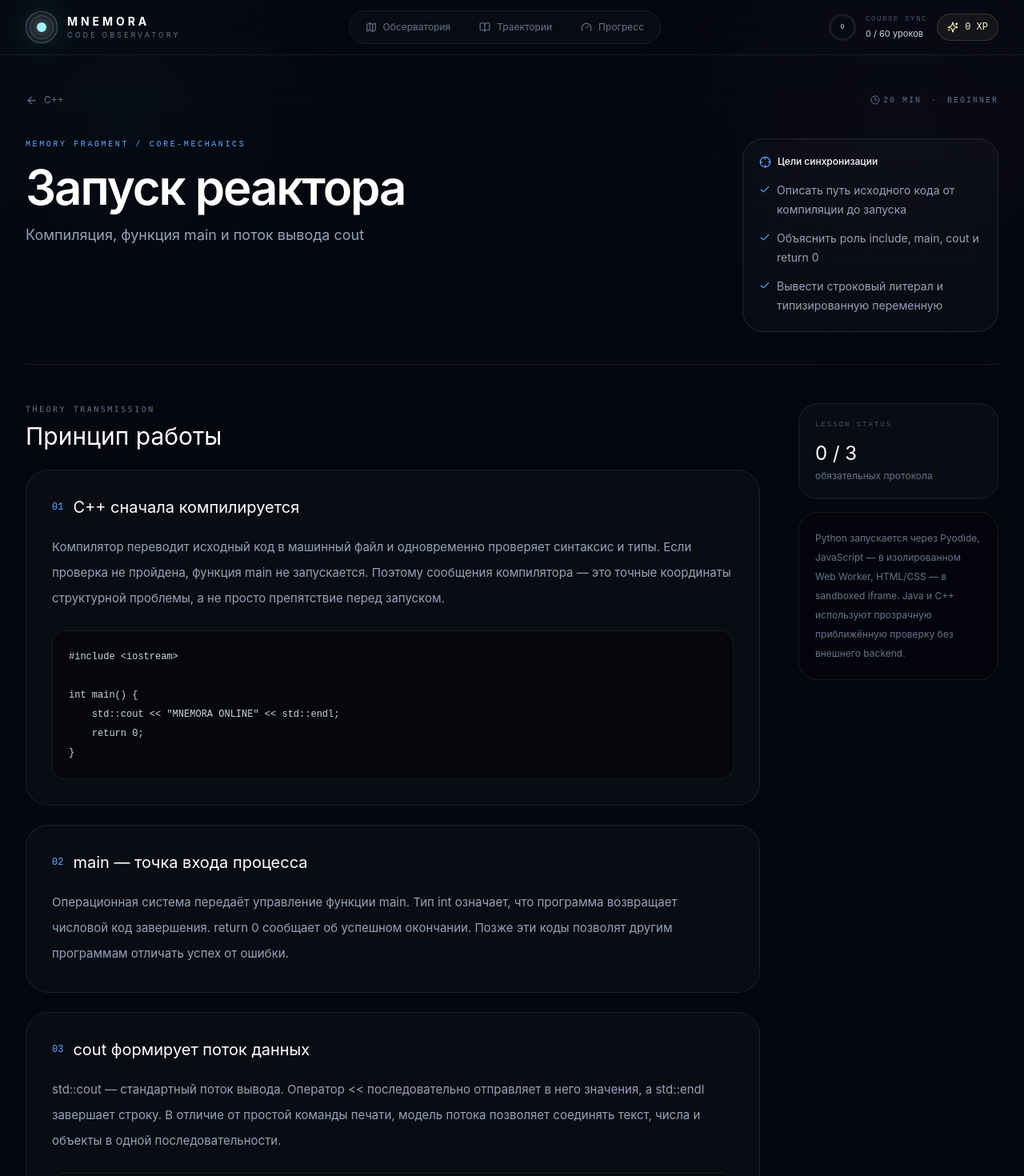
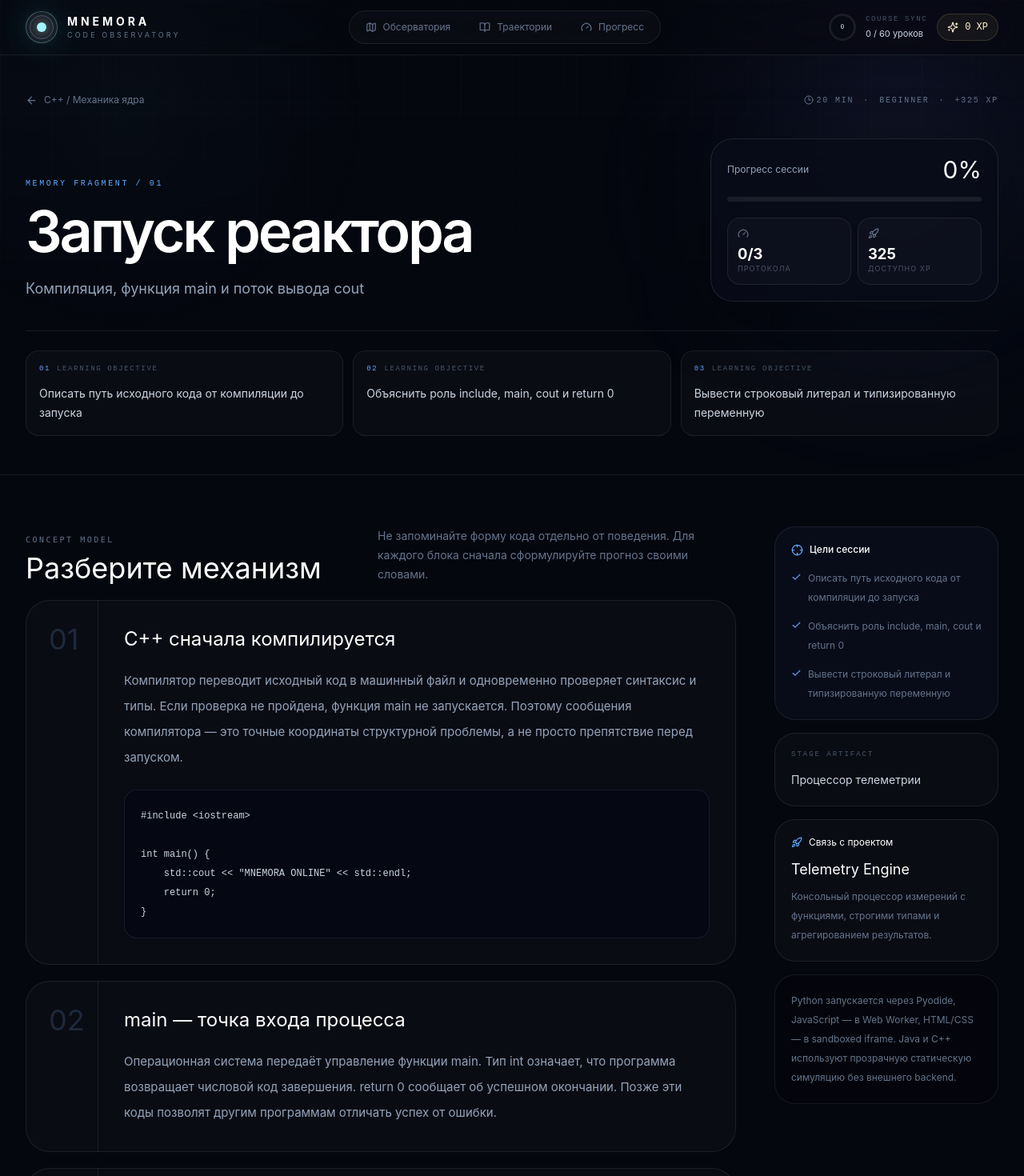
Before and after one commit to markofornoliak/MNEMORA, a React (Vite) app: page /#/lesson/cpp-core-mechanics-01 in a window 1280 px wide. Shown: the top 1470 px of the page at 80% size. Built offline with nearby package versions, Linux system fonts and the light colour scheme.

Commit message:
Redesign lesson learning workspace

```diff
--- a/src/pages/LessonPage.tsx
+++ b/src/pages/LessonPage.tsx
@@ -1,6 +1,19 @@
-import { ArrowLeft, ArrowRight, Check, Clock3, Crosshair, Sparkles } from 'lucide-react';
+import {
+  ArrowLeft,
+  ArrowRight,
+  Check,
+  CheckCircle2,
+  Clock3,
+  Code2,
+  Crosshair,
+  Gauge,
+  Lightbulb,
+  Rocket,
+  Sparkles
+} from 'lucide-react';
 import { Link, Navigate, useParams } from 'react-router-dom';
 import { CodeLab } from '../components/CodeLab';
+import { ProgressBar } from '../components/ProgressBar';
 import { TaskWorkbench } from '../components/TaskWorkbench';
 import { getAdjacentLessons, getLesson, getTrack } from '../data/registry';
 import { completeLesson } from '../features/progress/progressStore';
@@ -14,36 +27,95 @@ export function LessonPage() {
   const progress = useProgress();
   useDocumentTitle(lesson?.title ?? 'Урок');
   if (!lesson || !track) return <Navigate to="/tracks" replace />;
+
   const adjacent = getAdjacentLessons(lesson);
-  const coreTasksComplete = lesson.tasks.every((task) => progress.completedTasks.includes(task.id));
+  const world = track.worlds.find((item) => item.id === lesson.worldId) ?? track.worlds[0];
+  const worldIndex = Math.max(0, track.worlds.findIndex((item) => item.id === lesson.worldId));
+  const connectedProject = track.projects[worldIndex];
+  const completedCore = lesson.tasks.filter((task) => progress.completedTasks.includes(task.id)).length;
+  const coreTasksComplete = completedCore === lesson.tasks.length;
   const lessonComplete = progress.completedLessons.includes(lesson.id);
+  const lessonProgress = Math.round((completedCore / lesson.tasks.length) * 100);
+  const availableXp = lesson.tasks.reduce((sum, task) => sum + task.xp, 0) + lesson.bonusTask.xp + 100;
 
   return (
-    <div className="mx-auto max-w-[1300px] px-4 py-8 md:px-8 md:py-12">
-      <div className="flex flex-wrap items-center justify-between gap-4">
-        <Link to={`/track/${track.id}`} className="inline-flex items-center gap-2 text-xs text-slate-500 transition hover:text-white"><ArrowLeft size={15} /> {track.name}</Link>
-        <div className="flex items-center gap-3 font-mono text-[10px] uppercase tracking-[0.2em] text-slate-500"><span className="inline-flex items-center gap-1"><Clock3 size={12} /> {lesson.duration} min</span><span>·</span><span>{lesson.difficulty}</span></div>
-      </div>
+    <div>
+      <section className="relative overflow-hidden border-b border-white/[0.08]">
+        <div className="hero-grid pointer-events-none absolute inset-0 opacity-40" />
+        <div className="pointer-events-none absolute right-0 top-0 h-80 w-80 rounded-full blur-[120px]" style={{ background: `${track.color}18` }} />
+        <div className="relative mx-auto max-w-[1400px] px-4 py-8 md:px-8 md:py-12">
+          <div className="flex flex-wrap items-center justify-between gap-4">
+            <Link to={`/track/${track.id}`} className="inline-flex items-center gap-2 text-xs text-slate-500 transition hover:text-white"><ArrowLeft size={15} /> {track.name} / {world.title}</Link>
+            <div className="flex items-center gap-3 font-mono text-[10px] uppercase tracking-[0.18em] text-slate-500"><span className="inline-flex items-center gap-1"><Clock3 size={12} /> {lesson.duration} min</span><span>·</span><span>{lesson.difficulty}</span><span>·</span><span>+{availableXp} XP</span></div>
+          </div>
 
-      <header className="mt-10 grid gap-8 border-b border-white/[0.08] pb-10 lg:grid-cols-[1fr_320px]">
-        <div><p className="font-mono text-[10px] uppercase tracking-[0.26em]" style={{ color: track.color }}>Memory fragment / {lesson.worldId}</p><h1 className="mt-4 max-w-4xl font-display text-4xl font-semibold tracking-[-0.035em] text-white sm:text-6xl">{lesson.title}</h1><p className="mt-4 text-lg text-slate-400">{lesson.subtitle}</p></div>
-        <aside className="rounded-[26px] border border-white/10 bg-white/[0.025] p-5"><div className="flex items-center gap-2 text-xs font-medium text-white"><Crosshair size={15} style={{ color: track.color }} /> Цели синхронизации</div><ul className="mt-4 space-y-3">{lesson.objectives.map((objective) => <li key={objective} className="flex gap-2 text-sm leading-6 text-slate-400"><Check size={14} className="mt-1 shrink-0" style={{ color: track.color }} />{objective}</li>)}</ul></aside>
-      </header>
+          <header className="mt-10 grid gap-8 pb-9 lg:grid-cols-[1fr_360px] lg:items-end">
+            <div>
+              <p className="font-mono text-[10px] uppercase tracking-[0.26em]" style={{ color: track.color }}>Memory fragment / {String(lesson.order).padStart(2, '0')}</p>
+              <h1 className="mt-4 max-w-5xl font-display text-5xl font-semibold leading-[.98] tracking-[-0.045em] text-white sm:text-7xl">{lesson.title}</h1>
+              <p className="mt-5 max-w-3xl text-lg leading-8 text-slate-400">{lesson.subtitle}</p>
+            </div>
+            <aside className="rounded-[28px] border border-white/10 bg-[#080c18]/90 p-5 shadow-panel backdrop-blur-xl">
+              <div className="flex items-center justify-between"><span className="text-xs text-slate-400">Прогресс сессии</span><span className="font-display text-3xl text-white">{lessonProgress}%</span></div>
+              <div className="mt-4"><ProgressBar value={lessonProgress} color={track.color} /></div>
+              <div className="mt-5 grid grid-cols-2 gap-2"><div className="telemetry-cell"><Gauge size={14} /><strong>{completedCore}/{lesson.tasks.length}</strong><span>протокола</span></div><div className="telemetry-cell"><Rocket size={14} /><strong>{availableXp}</strong><span>доступно XP</span></div></div>
+            </aside>
+          </header>
 
-      <div className="mt-12 grid gap-12 lg:grid-cols-[minmax(0,1fr)_250px]">
-        <div className="min-w-0 space-y-12">
-          <section className="space-y-6" aria-labelledby="theory-title"><div><p className="eyebrow">Theory transmission</p><h2 id="theory-title" className="mt-2 font-display text-3xl text-white">Принцип работы</h2></div>{lesson.theory.map((section, index) => <article key={section.heading} className="rounded-[28px] border border-white/[0.08] bg-white/[0.025] p-6 md:p-8"><div className="flex items-center gap-3"><span className="font-mono text-xs" style={{ color: track.color }}>{String(index + 1).padStart(2, '0')}</span><h3 className="font-display text-xl text-white">{section.heading}</h3></div><p className="mt-5 text-[15px] leading-8 text-slate-400">{section.body}</p>{section.code && <pre className="mt-6 overflow-x-auto rounded-2xl border border-white/[0.08] bg-black/[0.35] p-5 font-mono text-xs leading-6 text-slate-300"><code>{section.code}</code></pre>}</article>)}</section>
+          <div className="grid gap-3 border-t border-white/[0.08] pt-6 md:grid-cols-3">
+            {lesson.objectives.map((objective, index) => (
+              <div key={objective} className="rounded-2xl border border-white/[0.07] bg-white/[0.022] p-4"><div className="flex items-center gap-2 font-mono text-[9px] uppercase tracking-[0.18em] text-slate-600"><span style={{ color: track.color }}>{String(index + 1).padStart(2, '0')}</span> Learning objective</div><p className="mt-3 text-sm leading-6 text-slate-300">{objective}</p></div>
+            ))}
+          </div>
+        </div>
+      </section>
 
-          <section aria-labelledby="lab-title"><div className="mb-5"><p className="eyebrow">Execution chamber</p><h2 id="lab-title" className="mt-2 font-display text-3xl text-white">Эксперимент</h2><p className="mt-2 text-sm leading-6 text-slate-500">Запустите пример, измените один параметр и сравните фактический результат со своим прогнозом.</p></div><CodeLab initialCode={lesson.starterCode} language={track.editorLanguage} runner={track.runner} /></section>
+      <div className="mx-auto max-w-[1400px] px-4 py-12 md:px-8 md:py-16">
+        <div className="grid gap-12 lg:grid-cols-[minmax(0,1fr)_280px]">
+          <div className="min-w-0 space-y-16">
+            <section className="space-y-5" aria-labelledby="theory-title">
+              <div className="flex flex-wrap items-end justify-between gap-4"><div><p className="eyebrow">Concept model</p><h2 id="theory-title" className="mt-2 font-display text-4xl text-white">Разберите механизм</h2></div><p className="max-w-md text-sm leading-6 text-slate-500">Не запоминайте форму кода отдельно от поведения. Для каждого блока сначала сформулируйте прогноз своими словами.</p></div>
+              {lesson.theory.map((section, index) => (
+                <article key={section.heading} className="group overflow-hidden rounded-[30px] border border-white/[0.08] bg-white/[0.025] transition hover:border-white/[0.14]">
+                  <div className="grid md:grid-cols-[90px_1fr]">
+                    <div className="border-b border-white/[0.07] p-6 md:border-b-0 md:border-r md:p-7"><span className="font-display text-4xl text-slate-800 transition group-hover:text-slate-700">{String(index + 1).padStart(2, '0')}</span></div>
+                    <div className="p-6 md:p-8"><h3 className="font-display text-2xl text-white">{section.heading}</h3><p className="mt-5 text-[15px] leading-8 text-slate-400">{section.body}</p>{section.code && <pre className="mt-6 overflow-x-auto rounded-2xl border border-white/[0.08] bg-[#050812] p-5 font-mono text-xs leading-6 text-slate-300"><code>{section.code}</code></pre>}</div>
+                  </div>
+                </article>
+              ))}
+              <div className="flex gap-4 rounded-[26px] border border-cyan-200/[0.12] bg-cyan-200/[0.025] p-5 md:p-6"><span className="grid h-11 w-11 shrink-0 place-items-center rounded-2xl border border-cyan-200/15 bg-cyan-200/[0.05] text-cyan-100"><Lightbulb size={18} /></span><div><p className="text-sm font-medium text-white">Контрольный вопрос перед экспериментом</p><p className="mt-2 text-sm leading-7 text-slate-500">{lesson.objectives[0]} — объясните это без кода, затем укажите, какая строка примера подтверждает ваш ответ.</p></div></div>
+            </section>
 
-          <section className="space-y-4" aria-labelledby="tasks-title"><div className="mb-6"><p className="eyebrow">Practice protocols</p><h2 id="tasks-title" className="mt-2 font-display text-3xl text-white">Проверка навыка</h2><p className="mt-2 text-sm text-slate-500">Три обязательных протокола и одна бонусная аномалия.</p></div>{lesson.tasks.map((task) => <TaskWorkbench key={task.id} task={task} language={track.editorLanguage} runner={track.runner} completed={progress.completedTasks.includes(task.id)} />)}<TaskWorkbench task={lesson.bonusTask} language={track.editorLanguage} runner={track.runner} completed={progress.completedTasks.includes(lesson.bonusTask.id)} /></section>
+            <section aria-labelledby="lab-title">
+              <div className="mb-6 flex flex-wrap items-end justify-between gap-4"><div><p className="eyebrow">Execution chamber</p><h2 id="lab-title" className="mt-2 font-display text-4xl text-white">Проверьте прогноз</h2><p className="mt-2 max-w-2xl text-sm leading-7 text-slate-500">Запустите исходный пример, измените один параметр и зафиксируйте, почему результат изменился именно так.</p></div><div className="flex items-center gap-2 rounded-full border border-white/[0.08] px-3 py-2 font-mono text-[9px] uppercase tracking-[0.18em] text-slate-600"><Code2 size={13} /> isolated runtime</div></div>
+              <CodeLab initialCode={lesson.starterCode} language={track.editorLanguage} runner={track.runner} />
+            </section>
 
-          <section className={`rounded-[30px] border p-7 ${lessonComplete ? 'border-emerald-300/20 bg-emerald-300/[0.04]' : 'border-white/10 bg-white/[0.025]'}`}><div className="flex flex-col gap-6 sm:flex-row sm:items-center sm:justify-between"><div><div className="flex items-center gap-2 text-xs font-medium text-white"><Sparkles size={15} className="text-amber-200" /> Фрагмент памяти</div><h2 className="mt-3 font-display text-2xl text-white">{lessonComplete ? 'Урок синхронизирован' : 'Зафиксировать результат'}</h2><p className="mt-2 text-sm text-slate-500">{coreTasksComplete ? 'Все обязательные протоколы подтверждены.' : 'Завершите три обязательных задания. Бонус остаётся необязательным.'}</p></div><button type="button" disabled={!coreTasksComplete || lessonComplete} onClick={() => completeLesson(lesson)} className="rounded-2xl bg-white px-5 py-3 text-sm font-semibold text-slate-950 transition hover:bg-cyan-100 disabled:cursor-not-allowed disabled:bg-white/10 disabled:text-slate-500">{lessonComplete ? 'Сохранено · +100 XP' : 'Завершить · +100 XP'}</button></div></section>
+            <section className="space-y-4" aria-labelledby="tasks-title">
+              <div className="mb-7"><p className="eyebrow">Practice protocols</p><h2 id="tasks-title" className="mt-2 font-display text-4xl text-white">Подтвердите навык</h2><p className="mt-2 max-w-2xl text-sm leading-7 text-slate-500">Задания идут от точного воспроизведения к самостоятельному управлению состоянием и порядком выполнения.</p></div>
+              {lesson.tasks.map((task) => <TaskWorkbench key={task.id} task={task} language={track.editorLanguage} runner={track.runner} completed={progress.completedTasks.includes(task.id)} />)}
+              <TaskWorkbench task={lesson.bonusTask} language={track.editorLanguage} runner={track.runner} completed={progress.completedTasks.includes(lesson.bonusTask.id)} />
+            </section>
 
-          <nav className="grid gap-3 border-t border-white/[0.08] pt-8 sm:grid-cols-2" aria-label="Навигация по урокам">{adjacent.previous ? <Link to={`/lesson/${adjacent.previous.id}`} className="rounded-2xl border border-white/[0.08] p-4 text-sm text-slate-400 transition hover:bg-white/5 hover:text-white"><span className="flex items-center gap-2 text-[10px] uppercase tracking-[0.2em] text-slate-600"><ArrowLeft size={13} /> Предыдущий</span><strong className="mt-2 block font-medium">{adjacent.previous.title}</strong></Link> : <div />}{adjacent.next ? <Link to={`/lesson/${adjacent.next.id}`} className="rounded-2xl border border-white/[0.08] p-4 text-right text-sm text-slate-400 transition hover:bg-white/5 hover:text-white"><span className="flex items-center justify-end gap-2 text-[10px] uppercase tracking-[0.2em] text-slate-600">Следующий <ArrowRight size={13} /></span><strong className="mt-2 block font-medium">{adjacent.next.title}</strong></Link> : <Link to={`/track/${track.id}`} className="rounded-2xl border border-white/[0.08] p-4 text-right text-sm text-slate-400 hover:text-white">Вернуться к треку</Link>}</nav>
+            <section className={`rounded-[32px] border p-7 md:p-8 ${lessonComplete ? 'border-emerald-300/20 bg-emerald-300/[0.04]' : 'border-white/10 bg-[radial-gradient(circle_at_10%_20%,rgba(86,241,255,.07),transparent_35%),rgba(255,255,255,.025)]'}`}>
+              <div className="flex flex-col gap-6 sm:flex-row sm:items-center sm:justify-between"><div><div className="flex items-center gap-2 text-xs font-medium text-white"><Sparkles size={15} className="text-amber-200" /> Фрагмент памяти</div><h2 className="mt-3 font-display text-3xl text-white">{lessonComplete ? 'Урок синхронизирован' : 'Зафиксировать результат'}</h2><p className="mt-2 text-sm leading-7 text-slate-500">{coreTasksComplete ? 'Все обязательные протоколы подтверждены. Зафиксируйте урок и переходите к следующему фрагменту.' : `Подтвердите ещё ${lesson.tasks.length - completedCore} обязательных протокола. Бонус остаётся необязательным.`}</p></div><button type="button" disabled={!coreTasksComplete || lessonComplete} onClick={() => completeLesson(lesson)} className="rounded-2xl bg-white px-5 py-3 text-sm font-semibold text-slate-950 transition hover:bg-cyan-100 disabled:cursor-not-allowed disabled:bg-white/10 disabled:text-slate-500">{lessonComplete ? 'Сохранено · +100 XP' : 'Завершить · +100 XP'}</button></div>
+            </section>
+
+            <nav className="grid gap-3 border-t border-white/[0.08] pt-8 sm:grid-cols-2" aria-label="Навигация по урокам">
+              {adjacent.previous ? <Link to={`/lesson/${adjacent.previous.id}`} className="rounded-2xl border border-white/[0.08] p-4 text-sm text-slate-400 transition hover:bg-white/5 hover:text-white"><span className="flex items-center gap-2 text-[10px] uppercase tracking-[0.2em] text-slate-600"><ArrowLeft size={13} /> Предыдущий</span><strong className="mt-2 block font-medium">{adjacent.previous.title}</strong></Link> : <div />}
+              {adjacent.next ? <Link to={`/lesson/${adjacent.next.id}`} className="rounded-2xl border border-white/[0.08] p-4 text-right text-sm text-slate-400 transition hover:bg-white/5 hover:text-white"><span className="flex items-center justify-end gap-2 text-[10px] uppercase tracking-[0.2em] text-slate-600">Следующий <ArrowRight size={13} /></span><strong className="mt-2 block font-medium">{adjacent.next.title}</strong></Link> : <Link to={`/track/${track.id}`} className="rounded-2xl border border-white/[0.08] p-4 text-right text-sm text-slate-400 hover:text-white">Вернуться к треку</Link>}
+            </nav>
+          </div>
+
+          <aside className="hidden lg:block">
+            <div className="sticky top-24 space-y-4">
+              <div className="rounded-[26px] border border-white/[0.08] bg-[#080c18] p-5"><div className="flex items-center gap-2 text-xs font-medium text-white"><Crosshair size={15} style={{ color: track.color }} /> Цели сессии</div><ul className="mt-4 space-y-3">{lesson.objectives.map((objective) => <li key={objective} className="flex gap-2 text-xs leading-6 text-slate-500"><Check size={13} className="mt-1 shrink-0" style={{ color: track.color }} />{objective}</li>)}</ul></div>
+              <div className="rounded-[26px] border border-white/[0.08] bg-white/[0.025] p-5"><p className="font-mono text-[9px] uppercase tracking-[0.22em] text-slate-600">Stage artifact</p><p className="mt-3 text-sm leading-6 text-slate-300">{world.artifact}</p></div>
+              <div className="rounded-[26px] border border-white/[0.08] bg-white/[0.025] p-5"><div className="flex items-center gap-2 text-xs text-white"><Rocket size={14} style={{ color: track.color }} /> Связь с проектом</div><p className="mt-3 font-display text-lg text-white">{connectedProject.title}</p><p className="mt-2 text-xs leading-6 text-slate-500">{connectedProject.summary}</p></div>
+              <div className="rounded-[26px] border border-white/[0.08] bg-black/20 p-5 text-xs leading-6 text-slate-500">Python запускается через Pyodide, JavaScript — в Web Worker, HTML/CSS — в sandboxed iframe. Java и C++ используют прозрачную статическую симуляцию без внешнего backend.</div>
+            </div>
+          </aside>
         </div>
-
-        <aside className="hidden lg:block"><div className="sticky top-28 space-y-4"><div className="rounded-[24px] border border-white/[0.08] bg-white/[0.025] p-5"><p className="font-mono text-[9px] uppercase tracking-[0.22em] text-slate-600">Lesson status</p><p className="mt-3 font-display text-2xl text-white">{lesson.tasks.filter((task) => progress.completedTasks.includes(task.id)).length} / {lesson.tasks.length}</p><p className="mt-1 text-xs text-slate-500">обязательных протокола</p></div><div className="rounded-[24px] border border-white/[0.08] bg-black/20 p-5 text-xs leading-6 text-slate-500">Python запускается через Pyodide, JavaScript — в изолированном Web Worker, HTML/CSS — в sandboxed iframe. Java и C++ используют прозрачную приближённую проверку без внешнего backend.</div></div></aside>
       </div>
     </div>
   );
```
